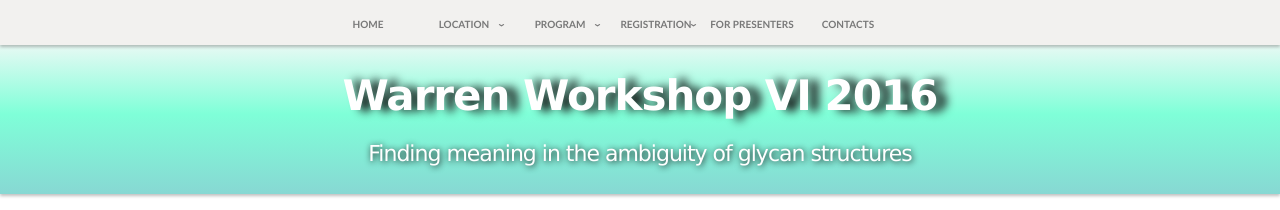
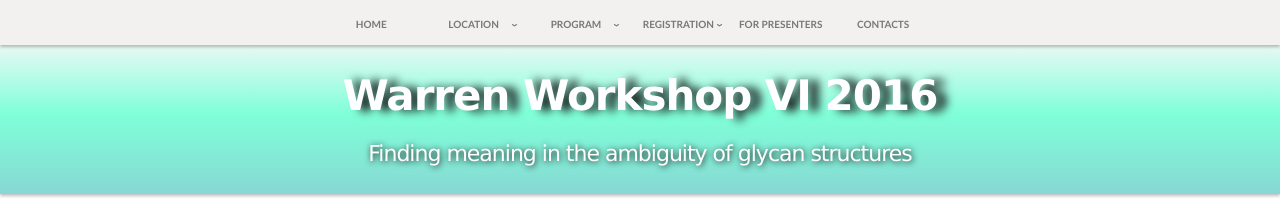
Before and after one commit to yamazakiM/test_warren2016, a Jekyll site: the page built from index.md, in a window 1280 px wide. Shown: the top 210 px of the page. Built offline with Jekyll 4.4.1, drawn with Linux system fonts in a browser that asks for light colours; nearby versions of some CDN libraries; library files that are not in the unit come from our copies.

Commit message:
Update stylesheet.css

```diff
--- a/stylesheets/stylesheet.css
+++ b/stylesheets/stylesheet.css
@@ -487,7 +487,7 @@
 
 .globalNav_ul li{
   position: relative;
-  width: 15%;
+  width: 16%;
   float: left;
   margin: 0;
   padding: 0;
@@ -667,6 +667,51 @@
     -ms-transform: rotate(90deg);
     transform: rotate(90deg);
 }
+
+/*0818追加*/
+.globalNavItem_sub {
+    display: none;
+    position: absolute;
+    width: 170px;
+    left: 0;
+    top: 45px;
+    margin: 0;
+    padding: 0;
+    background: #F2F1EF;
+    -webkit-box-shadow: 0 2px 3px 0 rgba(0,0,0,0.25);
+    box-shadow: 0 2px 3px 0 rgba(0,0,0,0.25);
+    border-radius: 0;
+    -webkit-border-radius: 0;
+    font-size: 12px;
+    font-weight: bold;
+}
+
+.globalNavItem_sub > li {
+    display: block;
+    list-style: none;
+    border-bottom: #ccc;
+}
+
+.globalNavItem_sub > li > a {
+    color: #787878;
+    display: table-cell;
+    width: 150px;
+    text-align: left;
+    padding: 10px;
+    font-weight: normal;
+    text-decoration: none;
+    vertical-align: middle;
+    border-bottom: solid 1px #ccc;
+    white-space: normal;
+    line-height: 1.1;
+    font-weight: bold;
+}
+
+.globalNavItem_sub > li > a:hover, .globalNavItem_sub > li > a:focus {
+    background: #fbfaf8;
+    color: #660098;
+}
+/*ここまで追加*/
 
 .topMainVis {
     position: relative;
```
